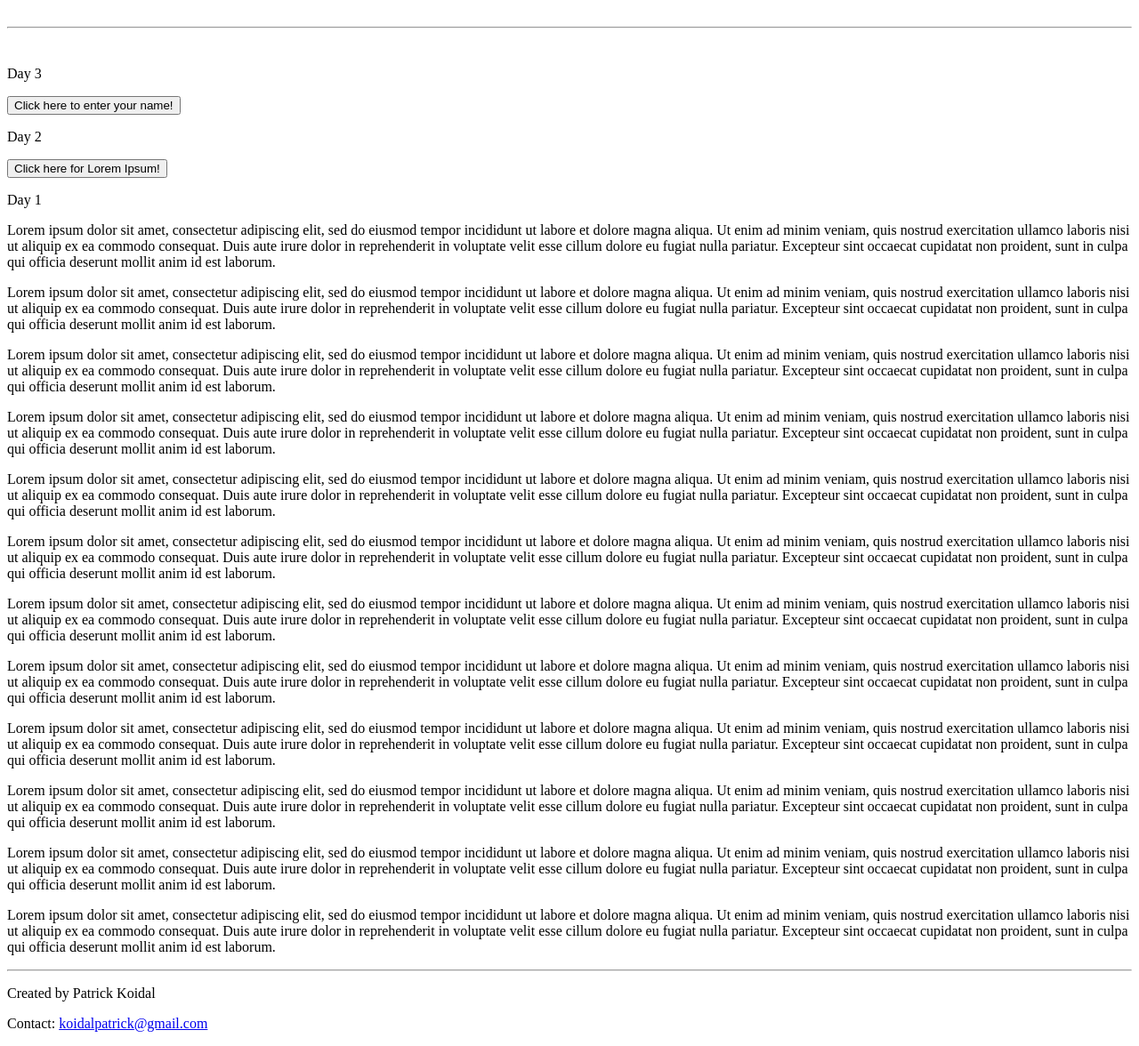
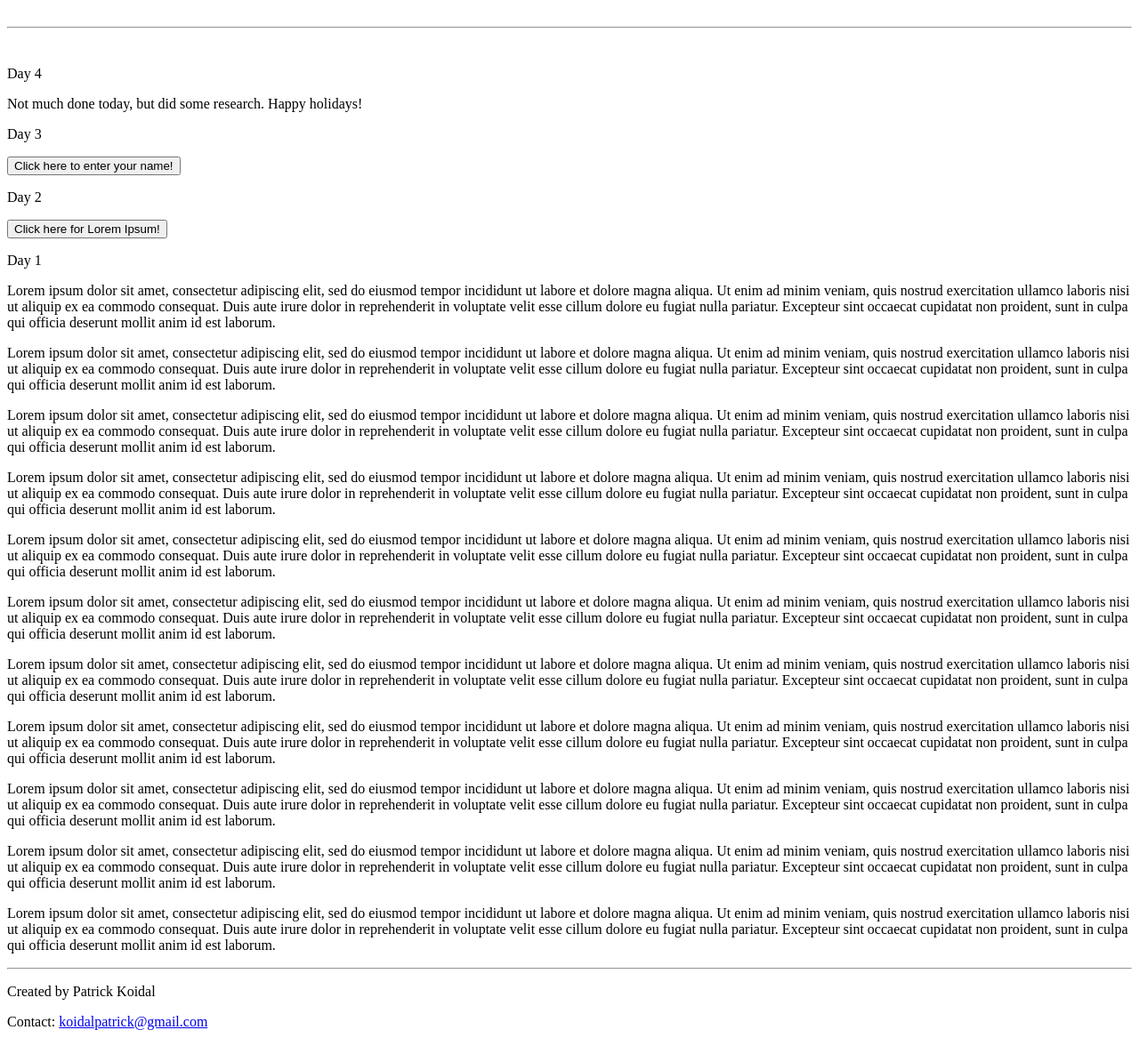
Before and after one commit to lumberdwelling/Blog-Project, a plain HTML site: page index.html in a window 1280 px wide. Shown: the part 100-1276 px from the top of the page at 89% size. Drawn offline with Linux system fonts and the light colour scheme.

Commit message:
update 6
added day 4, not much actual change done. research for the day. Happy holidays!

```diff
--- a/index.html
+++ b/index.html
@@ -16,6 +16,8 @@
     <h1 id="home"> Patrick Koidal's 100 Days of Code Blog </h1>
     <hr id="new">
     &nbsp;
+    <p>Day 4</p>
+    <p> Not much done today, but did some research. Happy holidays!</p>
     <p>Day 3<p>
       <script>
         function userName() {
@@ -48,7 +50,6 @@
     <p> Lorem ipsum dolor sit amet, consectetur adipiscing elit, sed do eiusmod tempor incididunt ut labore et dolore magna aliqua. Ut enim ad minim veniam, quis nostrud exercitation ullamco laboris nisi ut aliquip ex ea commodo consequat. Duis aute irure dolor in reprehenderit in voluptate velit esse cillum dolore eu fugiat nulla pariatur. Excepteur sint occaecat cupidatat non proident, sunt in culpa qui officia deserunt mollit anim id est laborum.</p>
     <p> Lorem ipsum dolor sit amet, consectetur adipiscing elit, sed do eiusmod tempor incididunt ut labore et dolore magna aliqua. Ut enim ad minim veniam, quis nostrud exercitation ullamco laboris nisi ut aliquip ex ea commodo consequat. Duis aute irure dolor in reprehenderit in voluptate velit esse cillum dolore eu fugiat nulla pariatur. Excepteur sint occaecat cupidatat non proident, sunt in culpa qui officia deserunt mollit anim id est laborum.</p>
     <p> Lorem ipsum dolor sit amet, consectetur adipiscing elit, sed do eiusmod tempor incididunt ut labore et dolore magna aliqua. Ut enim ad minim veniam, quis nostrud exercitation ullamco laboris nisi ut aliquip ex ea commodo consequat. Duis aute irure dolor in reprehenderit in voluptate velit esse cillum dolore eu fugiat nulla pariatur. Excepteur sint occaecat cupidatat non proident, sunt in culpa qui officia deserunt mollit anim id est laborum.</p>
-    <p> Lorem ipsum dolor sit amet, consectetur adipiscing elit, sed do eiusmod tempor incididunt ut labore et dolore magna aliqua. Ut enim ad minim veniam, quis nostrud exercitation ullamco laboris nisi ut aliquip ex ea commodo consequat. Duis aute irure dolor in reprehenderit in voluptate velit esse cillum dolore eu fugiat nulla pariatur. Excepteur sint occaecat cupidatat non proident, sunt in culpa qui officia deserunt mollit anim id est laborum.</p>
     <hr>
     <footer id="contact">
       <p>Created by Patrick Koidal</p>
--- a/style.css
+++ b/style.css
@@ -32,3 +32,7 @@ li a:hover {
   position: fixed;
   top: 0;
 }
+
+.padding {
+  padding-left: 5%;
+}
```
